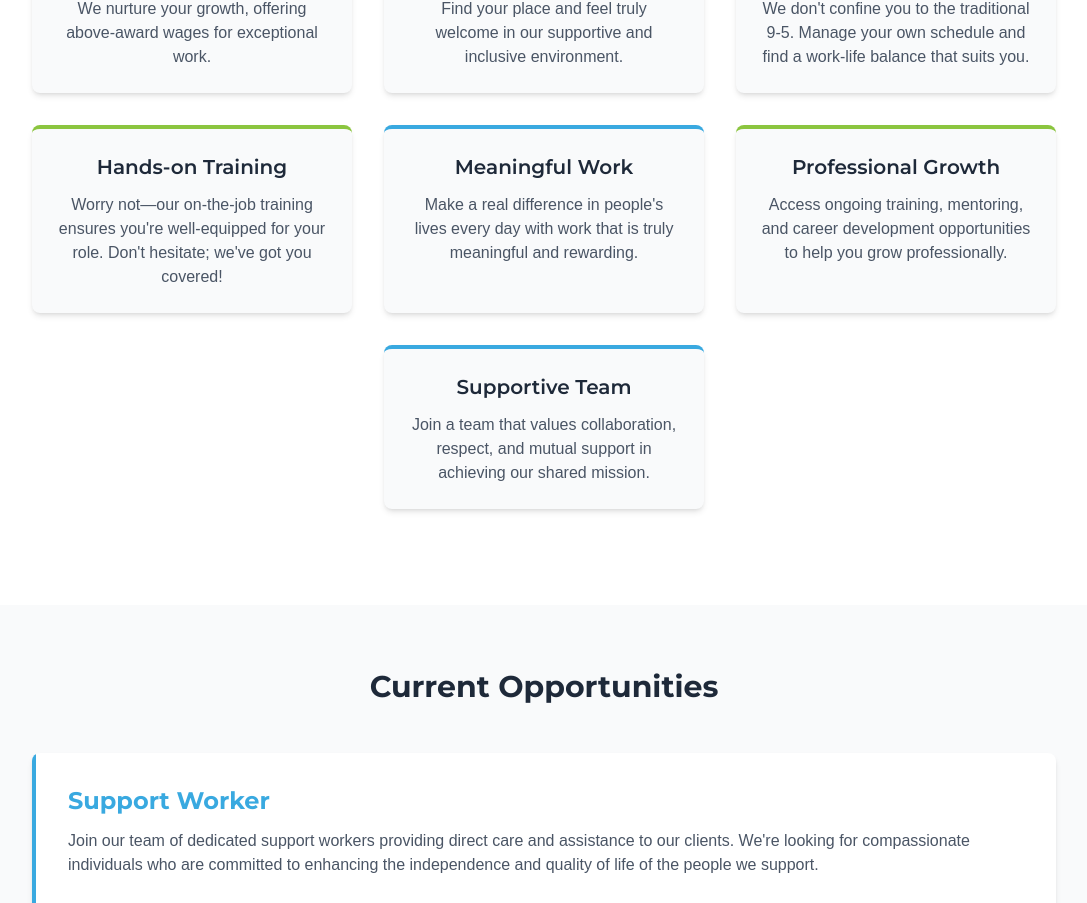
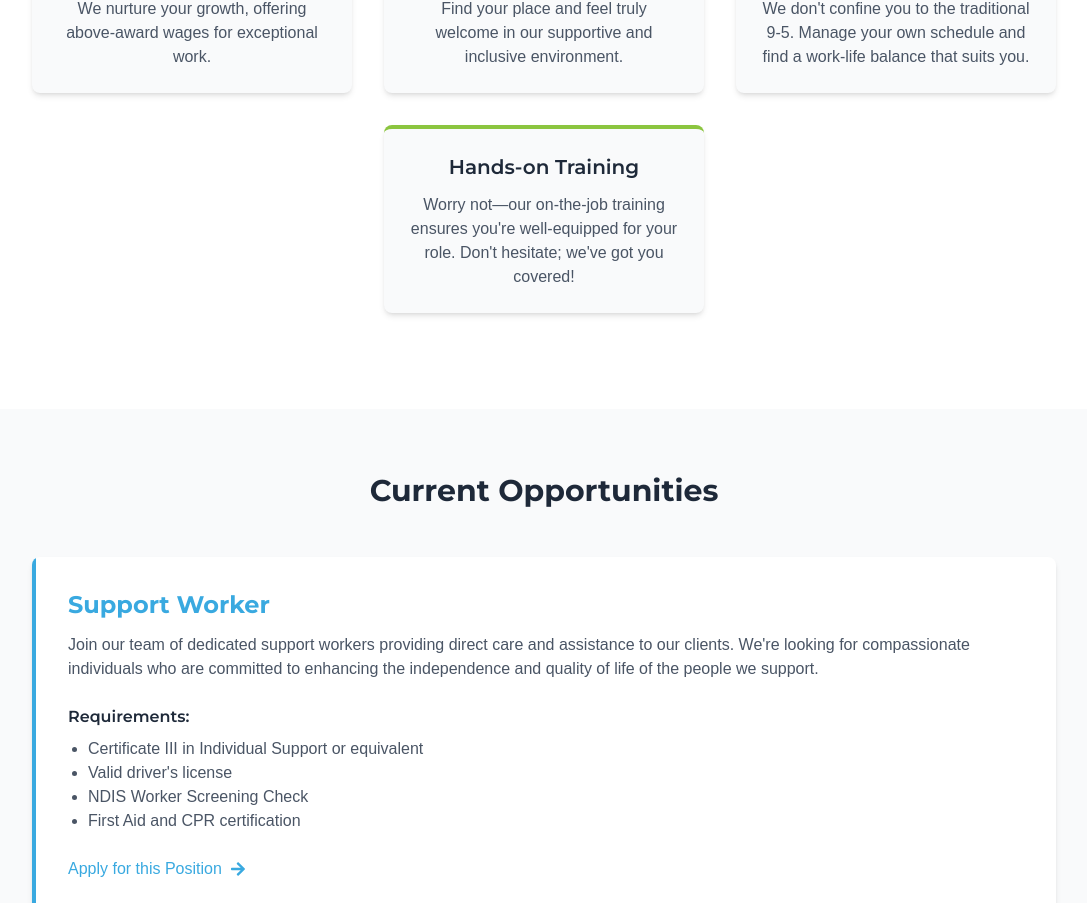
Before and after one commit to faysalabdi/vitality-app, a Next.js app: page /careers in a window 1280 px wide. Shown: the part 956-1859 px from the top of the page, without its empty margins (96-1183 px from the left). Built offline with nearby package versions, Linux system fonts and the light colour scheme.

Commit message:
Refactor Careers page and BenefitsSection for improved clarity and design consistency
- Updated Careers page to simplify section titles and enhance layout.
- Modified BenefitsSection heading styles for better visual hierarchy.
- Adjusted color styles in various sections for a cohesive design.

```diff
--- a/src/app/careers/page.tsx
+++ b/src/app/careers/page.tsx
@@ -117,7 +117,7 @@ export default function CareersPage() {
         </div>
       </section>
 
-      {/* Why Work With Us (Enhanced) */}
+      {/* Why Work With Us */}
       <section className="py-16 bg-white">
         <div className="container mx-auto px-4">
           <div className="max-w-5xl mx-auto">
@@ -154,31 +154,10 @@ export default function CareersPage() {
                 </p>
               </div>
 
-              <div className="bg-gray-50 p-6 rounded-lg shadow-md transition-transform duration-300 hover:-translate-y-2" style={{ borderTop: '4px solid #8BC53F' }}>
+              <div className="bg-gray-50 p-6 rounded-lg shadow-md transition-transform duration-300 hover:-translate-y-2 md:col-start-2" style={{ borderTop: '4px solid #8BC53F' }}>
                 <h3 className="text-xl font-semibold text-gray-800 mb-3 text-center">Hands-on Training</h3>
                 <p className="text-gray-600 text-center">
                   Worry not—our on-the-job training ensures you're well-equipped for your role. Don't hesitate; we've got you covered!
-                </p>
-              </div>
-
-              <div className="bg-gray-50 p-6 rounded-lg shadow-md transition-transform duration-300 hover:-translate-y-2" style={{ borderTop: '4px solid #39A9E0' }}>
-                <h3 className="text-xl font-semibold text-gray-800 mb-3 text-center">Meaningful Work</h3>
-                <p className="text-gray-600 text-center">
-                  Make a real difference in people's lives every day with work that is truly meaningful and rewarding.
-                </p>
-              </div>
-
-              <div className="bg-gray-50 p-6 rounded-lg shadow-md transition-transform duration-300 hover:-translate-y-2" style={{ borderTop: '4px solid #8BC53F' }}>
-                <h3 className="text-xl font-semibold text-gray-800 mb-3 text-center">Professional Growth</h3>
-                <p className="text-gray-600 text-center">
-                  Access ongoing training, mentoring, and career development opportunities to help you grow professionally.
-                </p>
-              </div>
-
-              <div className="bg-gray-50 p-6 rounded-lg shadow-md transition-transform duration-300 hover:-translate-y-2 md:col-start-2" style={{ borderTop: '4px solid #39A9E0' }}>
-                <h3 className="text-xl font-semibold text-gray-800 mb-3 text-center">Supportive Team</h3>
-                <p className="text-gray-600 text-center">
-                  Join a team that values collaboration, respect, and mutual support in achieving our shared mission.
                 </p>
               </div>
             </div>
--- a/src/components/sections/BenefitsSection.tsx
+++ b/src/components/sections/BenefitsSection.tsx
@@ -5,7 +5,7 @@ export const BenefitsSection = () => {
     <section className="py-12 md:py-16 bg-gray-50">
       <div className="container mx-auto px-4">
         <div className="text-center mb-8 md:mb-12">
-          <h2 className="text-2xl md:text-3xl lg:text-4xl font-bold mb-3 md:mb-4">The Vitality Difference</h2>
+          <h2 className="text-3xl md:text-4xl font-bold text-gray-800 mb-4">The Vitality Difference</h2>
           <p className="text-base md:text-lg text-gray-600 max-w-3xl mx-auto">
             Experience unparalleled care that goes beyond the basics. At Vitality Community Care, we treat every individual like family.
           </p>
--- a/src/components/sections/ExpandedServicesSection.tsx
+++ b/src/components/sections/ExpandedServicesSection.tsx
@@ -110,7 +110,7 @@ const ExpandedServicesSection = () => {
 
                 <Link
                   href={service.link}
-                  className="mt-auto inline-flex items-center font-medium text-blue-600 hover:text-blue-800"
+                  className="mt-auto inline-flex items-center font-medium text-[#39A9E0] hover:text-[#2d8ac0]"
                 >
                   Learn More
                   <svg className="w-4 h-4 ml-1" fill="none" stroke="currentColor" viewBox="0 0 24 24" xmlns="http://www.w3.org/2000/svg">
--- a/src/components/sections/OurApproachSection.tsx
+++ b/src/components/sections/OurApproachSection.tsx
@@ -73,7 +73,7 @@ const OurApproachSection = () => {
                     style={{ objectFit: 'cover' }}
                   />
                 </div>
-                <h3 className="text-xl font-semibold text-blue-600 text-center md:text-left">
+                <h3 className="text-xl font-semibold text-[#39A9E0] text-center md:text-left">
                   {approach.title}
                 </h3>
               </div>
--- a/src/components/sections/WorkWithUsSection.tsx
+++ b/src/components/sections/WorkWithUsSection.tsx
@@ -128,11 +128,11 @@ const WorkWithUsSection = () => {
                 key={role.id}
                 className="bg-gray-50 rounded-lg p-6 shadow-sm hover:shadow-md transition-shadow duration-300"
               >
-                <h4 className="text-xl font-semibold text-blue-600 mb-3">{role.title}</h4>
+                <h4 className="text-xl font-semibold text-[#39A9E0] mb-3">{role.title}</h4>
                 <p className="text-gray-600 mb-4">{role.responsibilities}</p>
                 <Link
                   href="/careers"
-                  className="inline-flex items-center text-blue-600 font-medium hover:text-blue-800"
+                  className="inline-flex items-center text-[#39A9E0] font-medium hover:text-[#2d8ac0]"
                 >
                   View Details
                   <svg className="w-4 h-4 ml-1" fill="none" stroke="currentColor" viewBox="0 0 24 24" xmlns="http://www.w3.org/2000/svg">
```
